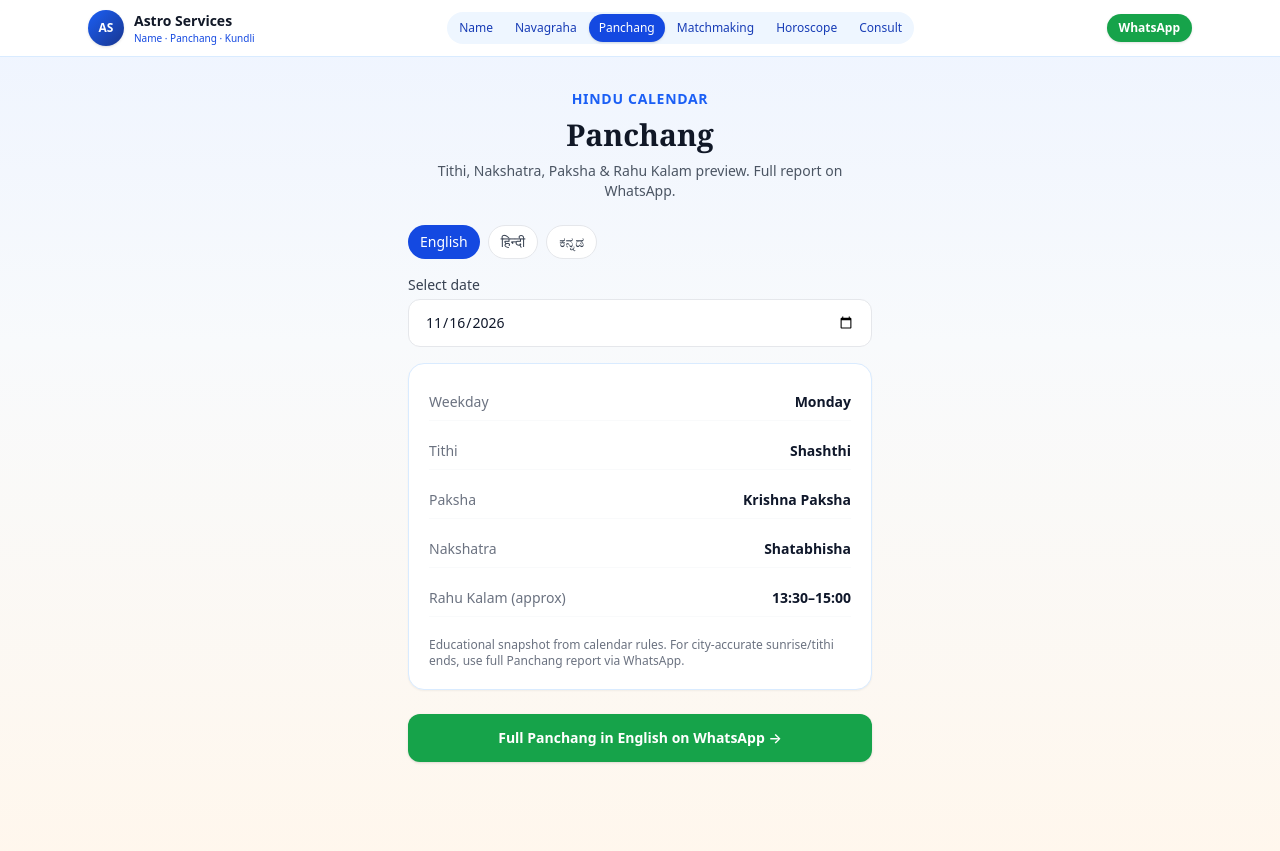
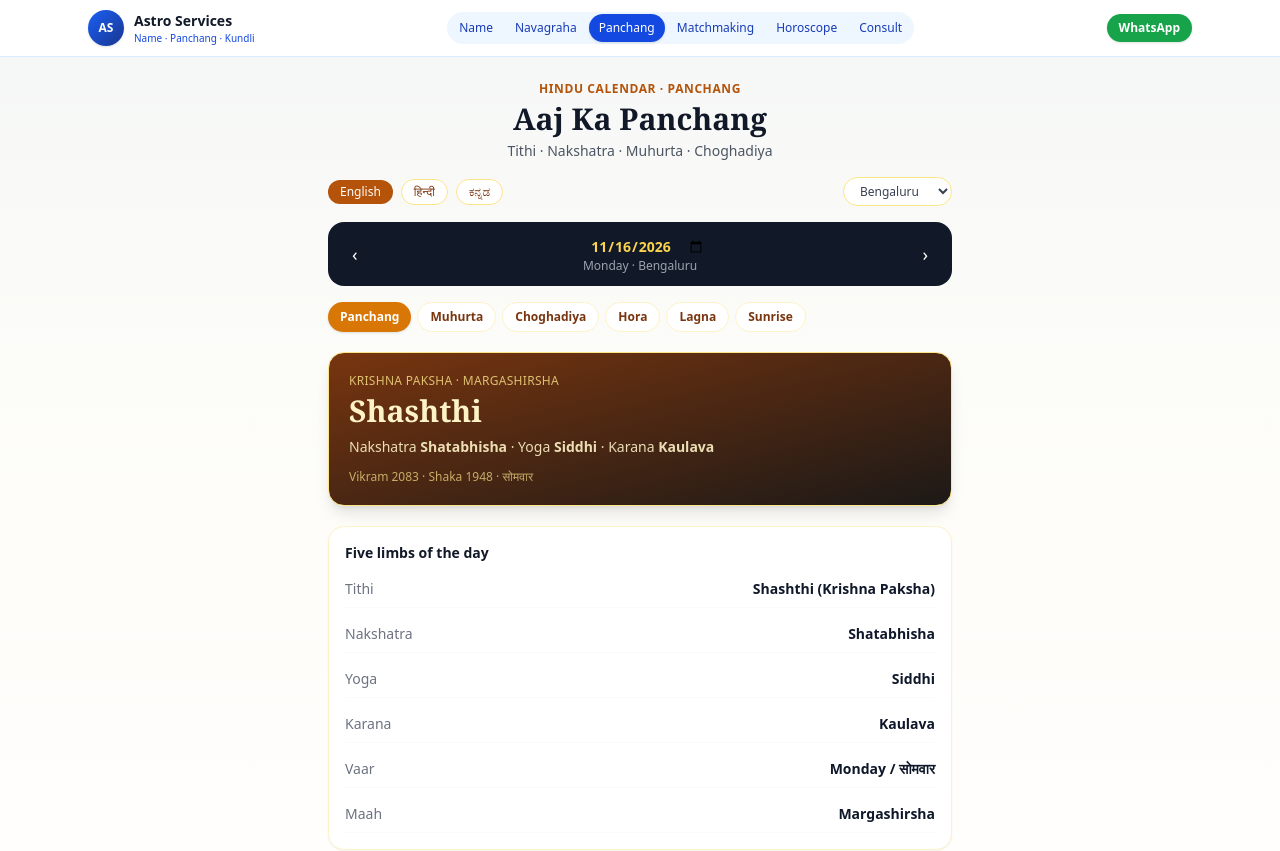
Before and after one commit to mohankumar31075-cyber/name-numerology-tool, a Next.js app: page /panchang in a window 1280 px wide. Shown: the top 851 px of the page. Built offline with nearby package versions, Linux system fonts and the light colour scheme.

Commit message:
Panchang UI page with hinducalendar.app-style sub-tabs

```diff
--- a/src/app/panchang/page.tsx
+++ b/src/app/panchang/page.tsx
@@ -1,59 +1,176 @@
 "use client";
 
 import { useMemo, useState } from "react";
-import { panchangSnapshot } from "@/lib/horoscope";
+import { panchangForDate } from "@/lib/panchang";
 import { LANG_OPTIONS, type Lang, langLabel } from "@/lib/i18n";
 
 const WA = "919008831075";
 
+type Tab = "panchang" | "muhurta" | "choghadiya" | "hora" | "lagna" | "sunrise";
+
+const TABS: { id: Tab; label: string }[] = [
+  { id: "panchang", label: "Panchang" },
+  { id: "muhurta", label: "Muhurta" },
+  { id: "choghadiya", label: "Choghadiya" },
+  { id: "hora", label: "Hora" },
+  { id: "lagna", label: "Lagna" },
+  { id: "sunrise", label: "Sunrise" },
+];
+
 export default function PanchangPage() {
   const [dateStr, setDateStr] = useState(() => new Date().toISOString().slice(0, 10));
+  const [tab, setTab] = useState<Tab>("panchang");
   const [lang, setLang] = useState<Lang>("en");
+  const [city, setCity] = useState("Bengaluru");
 
   const snap = useMemo(() => {
     const d = new Date(dateStr + "T12:00:00");
-    if (Number.isNaN(d.getTime())) return panchangSnapshot(new Date());
-    return panchangSnapshot(d);
+    if (Number.isNaN(d.getTime())) return panchangForDate(new Date());
+    return panchangForDate(d);
   }, [dateStr]);
 
+  function shiftDay(delta: number) {
+    const d = new Date(dateStr + "T12:00:00");
+    d.setDate(d.getDate() + delta);
+    setDateStr(d.toISOString().slice(0, 10));
+  }
+
   const msg = encodeURIComponent(
-    `Hi, I need Hindu Panchang / Muhurat guidance.\nDate: ${snap.date}\nReport language: ${langLabel(lang)}\nPlease send detailed city Panchang + payment QR.`
+    `Hi, I need full Hindu Panchang like hinducalendar.app.\nDate: ${snap.date}\nCity: ${city}\nSection: ${tab}\nLanguage: ${langLabel(lang)}\nPlease send accurate city panchang + payment QR.`
   );
   const waUrl = `https://wa.me/${WA}?text=${msg}`;
 
   return (
-    <div className="min-h-screen">
-      <main className="mx-auto max-w-lg px-4 py-8 sm:px-6">
-        <div className="mb-6 text-center">
-          <p className="text-sm font-semibold uppercase tracking-wider text-brand-600">Hindu Calendar</p>
-          <h1 className="mt-2 font-serif text-3xl font-bold text-gray-900">Panchang</h1>
-          <p className="mt-2 text-sm text-gray-600">Tithi, Nakshatra, Paksha & Rahu Kalam preview. Full report on WhatsApp.</p>
+    <div className="min-h-screen bg-gradient-to-b from-amber-50/40 to-white">
+      <main className="mx-auto max-w-2xl px-4 py-6 sm:px-6">
+        <div className="mb-4 text-center">
+          <p className="text-xs font-semibold uppercase tracking-wider text-amber-700">Hindu Calendar · Panchang</p>
+          <h1 className="mt-1 font-serif text-2xl font-bold text-gray-900 sm:text-3xl">Aaj Ka Panchang</h1>
+          <p className="mt-1 text-sm text-gray-600">Tithi · Nakshatra · Muhurta · Choghadiya</p>
         </div>
 
-        <div className="mb-4 flex flex-wrap gap-2">
+        <div className="mb-4 flex flex-wrap items-center gap-2">
           {LANG_OPTIONS.map((l) => (
-            <button key={l.code} type="button" onClick={() => setLang(l.code)} className={`rounded-full px-3 py-1.5 text-sm font-medium ${lang === l.code ? "bg-brand-700 text-white" : "border border-gray-200 bg-white text-gray-700"}`}>
-              {l.native}
-            </button>
+            <button key={l.code} type="button" onClick={() => setLang(l.code)} className={`rounded-full px-3 py-1 text-xs font-medium ${lang === l.code ? "bg-amber-700 text-white" : "border border-amber-200 bg-white text-amber-900"}`}>{l.native}</button>
+          ))}
+          <select value={city} onChange={(e) => setCity(e.target.value)} className="ml-auto rounded-full border border-amber-200 bg-white px-3 py-1 text-xs text-gray-700">
+            {["Bengaluru", "Ujjain", "Mumbai", "Delhi", "Chennai", "Hyderabad", "Mysuru"].map((c) => (
+              <option key={c} value={c}>{c}</option>
+            ))}
+          </select>
+        </div>
+
+        <div className="mb-4 flex items-center justify-between rounded-2xl bg-gray-900 px-3 py-3 text-white">
+          <button type="button" onClick={() => shiftDay(-1)} className="rounded-full px-3 py-1 text-lg hover:bg-white/10">‹</button>
+          <div className="text-center">
+            <input type="date" value={dateStr} onChange={(e) => setDateStr(e.target.value)} className="rounded bg-transparent text-center text-sm font-semibold text-amber-300 outline-none" />
+            <p className="text-xs text-gray-400">{snap.weekday} · {city}</p>
+          </div>
+          <button type="button" onClick={() => shiftDay(1)} className="rounded-full px-3 py-1 text-lg hover:bg-white/10">›</button>
+        </div>
+
+        <div className="mb-5 flex flex-wrap gap-1.5">
+          {TABS.map((t) => (
+            <button key={t.id} type="button" onClick={() => setTab(t.id)} className={`rounded-full px-3 py-1.5 text-xs font-semibold transition ${tab === t.id ? "bg-amber-600 text-white shadow" : "border border-amber-100 bg-white text-amber-900 hover:bg-amber-50"}`}>{t.label}</button>
           ))}
         </div>
 
-        <div className="mb-4">
-          <label className="mb-1 block text-sm font-medium text-gray-700">Select date</label>
-          <input type="date" value={dateStr} onChange={(e) => setDateStr(e.target.value)} className="w-full rounded-xl border border-gray-200 px-4 py-3 text-sm outline-none focus:border-brand-400" />
+        <div className="mb-5 rounded-2xl border border-amber-200 bg-gradient-to-br from-amber-900 to-stone-900 p-5 text-amber-50 shadow-lg">
+          <p className="text-xs uppercase tracking-wide text-amber-200/80">{snap.paksha} · {snap.maas}</p>
+          <h2 className="mt-1 font-serif text-3xl font-bold text-amber-100">{snap.tithi}</h2>
+          <p className="mt-2 text-sm text-amber-100/90">Nakshatra <strong>{snap.nakshatra}</strong> · Yoga <strong>{snap.yoga}</strong> · Karana <strong>{snap.karana}</strong></p>
+          <p className="mt-3 text-xs text-amber-200/70">Vikram {snap.vikramSamvat} · Shaka {snap.shakaSamvat} · {snap.weekdayHi}</p>
         </div>
 
-        <div className="space-y-3 rounded-2xl border border-brand-100 bg-white p-5 shadow-sm">
-          <div className="flex justify-between border-b border-gray-50 py-2 text-sm"><span className="text-gray-500">Weekday</span><span className="font-semibold">{snap.weekday}</span></div>
-          <div className="flex justify-between border-b border-gray-50 py-2 text-sm"><span className="text-gray-500">Tithi</span><span className="font-semibold">{snap.tithi}</span></div>
-          <div className="flex justify-between border-b border-gray-50 py-2 text-sm"><span className="text-gray-500">Paksha</span><span className="font-semibold">{snap.paksha}</span></div>
-          <div className="flex justify-between border-b border-gray-50 py-2 text-sm"><span className="text-gray-500">Nakshatra</span><span className="font-semibold">{snap.nakshatra}</span></div>
-          <div className="flex justify-between border-b border-gray-50 py-2 text-sm"><span className="text-gray-500">Rahu Kalam (approx)</span><span className="font-semibold">{snap.rahuKalam}</span></div>
-          <p className="pt-2 text-xs text-gray-500">{snap.note}</p>
-        </div>
+        {tab === "panchang" && (
+          <section className="space-y-2 rounded-2xl border border-amber-100 bg-white p-4 shadow-sm">
+            <h3 className="mb-2 text-sm font-bold text-gray-900">Five limbs of the day</h3>
+            <div className="flex justify-between border-b border-gray-50 py-2 text-sm"><span className="text-gray-500">Tithi</span><span className="font-semibold">{snap.tithi} ({snap.paksha})</span></div>
+            <div className="flex justify-between border-b border-gray-50 py-2 text-sm"><span className="text-gray-500">Nakshatra</span><span className="font-semibold">{snap.nakshatra}</span></div>
+            <div className="flex justify-between border-b border-gray-50 py-2 text-sm"><span className="text-gray-500">Yoga</span><span className="font-semibold">{snap.yoga}</span></div>
+            <div className="flex justify-between border-b border-gray-50 py-2 text-sm"><span className="text-gray-500">Karana</span><span className="font-semibold">{snap.karana}</span></div>
+            <div className="flex justify-between border-b border-gray-50 py-2 text-sm"><span className="text-gray-500">Vaar</span><span className="font-semibold">{snap.weekday} / {snap.weekdayHi}</span></div>
+            <div className="flex justify-between border-b border-gray-50 py-2 text-sm"><span className="text-gray-500">Maah</span><span className="font-semibold">{snap.maas}</span></div>
+          </section>
+        )}
 
-        <a href={waUrl} target="_blank" rel="noopener noreferrer" className="mt-6 flex w-full items-center justify-center rounded-xl bg-green-600 py-3.5 text-sm font-semibold text-white shadow">
-          Full Panchang in {langLabel(lang)} on WhatsApp →
+        {tab === "muhurta" && (
+          <section className="space-y-3 rounded-2xl border border-amber-100 bg-white p-4 shadow-sm">
+            <h3 className="text-sm font-bold text-gray-900">Muhurta windows (approx)</h3>
+            <div className="flex items-center justify-between rounded-xl bg-rose-50 px-3 py-2.5 text-sm text-rose-900"><span className="font-semibold">{snap.rahu.label}</span><span className="font-mono text-xs">{snap.rahu.start} – {snap.rahu.end}</span></div>
+            <div className="flex items-center justify-between rounded-xl bg-rose-50 px-3 py-2.5 text-sm text-rose-900"><span className="font-semibold">{snap.yama.label}</span><span className="font-mono text-xs">{snap.yama.start} – {snap.yama.end}</span></div>
+            <div className="flex items-center justify-between rounded-xl bg-rose-50 px-3 py-2.5 text-sm text-rose-900"><span className="font-semibold">{snap.gulika.label}</span><span className="font-mono text-xs">{snap.gulika.start} – {snap.gulika.end}</span></div>
+            <div className="flex items-center justify-between rounded-xl bg-emerald-50 px-3 py-2.5 text-sm text-emerald-900"><span className="font-semibold">{snap.abhijit.label}</span><span className="font-mono text-xs">{snap.abhijit.start} – {snap.abhijit.end}</span></div>
+          </section>
+        )}
+
+        {tab === "choghadiya" && (
+          <section className="space-y-4 rounded-2xl border border-amber-100 bg-white p-4 shadow-sm">
+            <div>
+              <h3 className="mb-2 text-sm font-bold text-gray-900">Day Choghadiya</h3>
+              <div className="grid grid-cols-2 gap-2 sm:grid-cols-4">
+                {snap.choghDay.map((c) => (
+                  <div key={c.start + c.name} className={`rounded-xl px-2 py-2 text-center text-xs ${c.good ? "bg-emerald-50 text-emerald-900" : "bg-rose-50 text-rose-900"}`}>
+                    <p className="font-bold">{c.name}</p>
+                    <p className="opacity-80">{c.start}–{c.end}</p>
+                  </div>
+                ))}
+              </div>
+            </div>
+            <div>
+              <h3 className="mb-2 text-sm font-bold text-gray-900">Night Choghadiya</h3>
+              <div className="grid grid-cols-2 gap-2 sm:grid-cols-4">
+                {snap.choghNight.map((c) => (
+                  <div key={"n" + c.start + c.name} className={`rounded-xl px-2 py-2 text-center text-xs ${c.good ? "bg-emerald-50 text-emerald-900" : "bg-rose-50 text-rose-900"}`}>
+                    <p className="font-bold">{c.name}</p>
+                    <p className="opacity-80">{c.start}–{c.end}</p>
+                  </div>
+                ))}
+              </div>
+            </div>
+          </section>
+        )}
+
+        {tab === "hora" && (
+          <section className="rounded-2xl border border-amber-100 bg-white p-4 shadow-sm">
+            <h3 className="mb-3 text-sm font-bold text-gray-900">Day Hora (planetary hours)</h3>
+            <div className="grid grid-cols-2 gap-2 sm:grid-cols-3">
+              {snap.horas.map((h) => (
+                <div key={h.start} className="rounded-xl border border-gray-100 bg-amber-50/50 px-3 py-2 text-xs">
+                  <p className="font-bold text-gray-900">{h.lord}</p>
+                  <p className="text-gray-600">{h.start} – {h.end}</p>
+                </div>
+              ))}
+            </div>
+          </section>
+        )}
+
+        {tab === "lagna" && (
+          <section className="rounded-2xl border border-amber-100 bg-white p-4 shadow-sm">
+            <h3 className="mb-2 text-sm font-bold text-gray-900">Lagna / rising sign</h3>
+            <p className="text-sm text-gray-700">Exact Lagna needs precise sunrise + longitude for {city}.</p>
+            <p className="mt-2 text-sm text-gray-600">For Janma Kundli with Lagna and dashas, send DOB, TOB and place on WhatsApp — report in {langLabel(lang)}.</p>
+            <a href={waUrl} target="_blank" rel="noopener noreferrer" className="mt-4 inline-flex rounded-xl bg-green-600 px-4 py-2.5 text-sm font-semibold text-white">Request Kundli / Lagna →</a>
+          </section>
+        )}
+
+        {tab === "sunrise" && (
+          <section className="rounded-2xl border border-amber-100 bg-white p-4 shadow-sm">
+            <h3 className="mb-3 text-sm font-bold text-gray-900">Sun · Moon</h3>
+            <div className="grid grid-cols-2 gap-3">
+              <div className="rounded-xl bg-amber-50 px-3 py-3 text-center"><p className="text-[10px] font-semibold uppercase text-amber-700">Sunrise</p><p className="mt-1 text-lg font-bold">{snap.sunrise}</p></div>
+              <div className="rounded-xl bg-amber-50 px-3 py-3 text-center"><p className="text-[10px] font-semibold uppercase text-amber-700">Sunset</p><p className="mt-1 text-lg font-bold">{snap.sunset}</p></div>
+              <div className="rounded-xl bg-amber-50 px-3 py-3 text-center"><p className="text-[10px] font-semibold uppercase text-amber-700">Moonrise</p><p className="mt-1 text-lg font-bold">{snap.moonrise}</p></div>
+              <div className="rounded-xl bg-amber-50 px-3 py-3 text-center"><p className="text-[10px] font-semibold uppercase text-amber-700">Moonset</p><p className="mt-1 text-lg font-bold">{snap.moonset}</p></div>
+            </div>
+            <p className="mt-3 text-xs text-gray-500">Exact {city} times in full WhatsApp panchang.</p>
+          </section>
+        )}
+
+        <p className="mt-4 text-center text-[11px] text-gray-400">{snap.note}</p>
+
+        <a href={waUrl} target="_blank" rel="noopener noreferrer" className="mt-5 flex w-full items-center justify-center rounded-xl bg-green-600 py-3.5 text-sm font-semibold text-white shadow">
+          Full city Panchang in {langLabel(lang)} on WhatsApp →
         </a>
       </main>
     </div>
```
